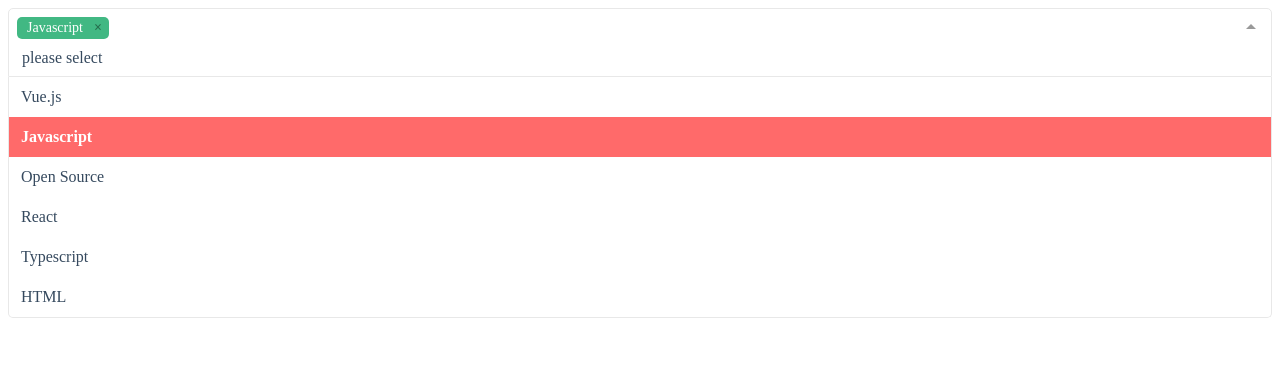
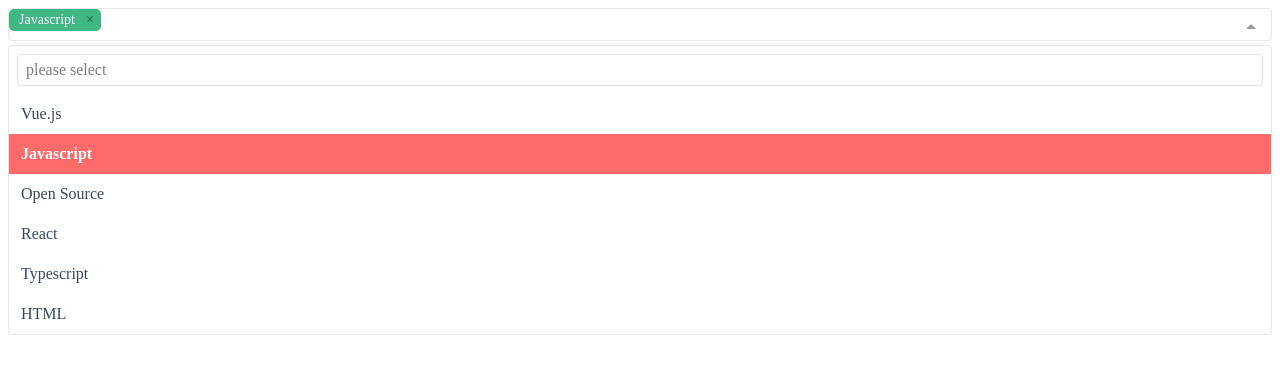
Before and after one commit to 7070587/farm-vue, a Vue app: page /w-home in a window 1280 px wide. Both pictures are taken after a click on the element 1251 px from the left and 28 px from the top of the page. Shown: the top 374 px of the page. Built offline with nearby package versions, Linux system fonts and the light colour scheme.

Commit message:
Update | multiselect | update style

```diff
--- a/src/components/multiselect/multiselect-v1.vue
+++ b/src/components/multiselect/multiselect-v1.vue
@@ -83,26 +83,6 @@
                 </slot>
             </transition>
 
-            <input
-                ref="search"
-                v-if="searchable"
-                :name="name"
-                :id="id"
-                type="text"
-                autocomplete="off"
-                spellcheck="false"
-                :placeholder="placeholder"
-                :style="inputStyle"
-                :value="search"
-                :disabled="disabled"
-                :tabindex="tabindex"
-                @input="updateSearch($event.target.value)"
-                @focus.prevent="activate()"
-                @blur.prevent="deactivate()"
-                class="multiselect__input"
-                :aria-controls="'listbox-'+id"
-            />
-
             <span
                 v-if="isSingleLabelVisible"
                 class="multiselect__single"
@@ -145,12 +125,34 @@
                 >
                     <slot name="beforeList"></slot>
 
+                    <div class="multiselect__input-box">
+
+                        <input
+                            ref="search"
+                            v-if="searchable"
+                            :name="name"
+                            :id="id"
+                            type="text"
+                            autocomplete="off"
+                            spellcheck="false"
+                            :placeholder="placeholder"
+                            :style="inputStyle"
+                            :value="search"
+                            :disabled="disabled"
+                            :tabindex="tabindex"
+                            @input="updateSearch($event.target.value)"
+                            @focus.prevent="activate()"
+                            @blur.prevent="deactivate()"
+                            class="multiselect__input"
+                            :aria-controls="'listbox-'+id"
+                        />
+                    </div>
+
                     <li v-if="multiple && max === internalValue.length">
                         <span class="multiselect__option">
                             <slot name="maxElements">Maximum of {{ max }} options selected. First remove a selected option to select another.</slot>
                         </span>
                     </li>
-
                     <template v-if="!max || internalValue.length < max">
                         <li
                             class="multiselect__element"
@@ -159,6 +161,8 @@
                             v-bind:id="id + '-' + index"
                             v-bind:role="!(option && (option.isLabel || option.isDisabled)) ? 'option' : null"
                         >
+                            <!-- {{ option }} -->
+
                             <span
                                 v-if="!(option && (option.isLabel || option.isDisabled))"
                                 :class="optionHighlight(index, option)"
@@ -179,6 +183,10 @@
                                 </slot>
                             </span>
 
+                            <!-- 1 {{ option }}
+                            2 {{ option.isLabel }}
+                            3 {{ option.isDisabled }} -->
+
                             <span
                                 v-if="option && (option.isLabel || option.isDisabled)"
                                 :data-select="groupSelect && selectGroupLabelText"
@@ -188,6 +196,7 @@
                                 @mousedown.prevent="selectGroup(option)"
                                 class="multiselect__option"
                             >
+
                                 <slot
                                     name="option"
                                     :option="option"
@@ -936,30 +945,37 @@ export default class VuePageClass extends Vue {
      * @returns {Object||String}
      */
     private getOptionLabel(option: any): string {
-        console.log(`getOptionLabel => `, option);
+        // console.log(` => `, option, option.isLabel);
+        let result: string = '';
         // // TODO:
         if (isEmpty(option)) {
-            return '';
+            // return '';
+            result = '';
         }
 
         /* istanbul ignore else */
         if (option.isTag) {
-            return option.label;
+            // return option.label;
+            result = option.label;
         }
 
         /* istanbul ignore else */
         if (option.isLabel) {
-            return option.groupLabel;
+            // return option.groupLabel;
+            result = option.groupLabel;
         }
 
         let label = this.customLabel(option, this.label);
 
         /* istanbul ignore else */
         if (isEmpty(label)) {
-            return '';
-        }
-
-        return label;
+            // return '';
+            result = '';
+        }
+
+        result = label;
+
+        return result;
     }
 
     /**
@@ -1497,9 +1513,11 @@ fieldset[disabled] .multiselect {
     display: block;
     position: relative;
     width: 100%;
-    min-height: 40px;
     text-align: left;
     color: #35495e;
+
+    // update
+    min-height: 32px;
 }
 
 .multiselect * {
@@ -1521,10 +1539,24 @@ fieldset[disabled] .multiselect {
 }
 
 .multiselect--active:not(.multiselect--above) .multiselect__current,
-.multiselect--active:not(.multiselect--above) .multiselect__input,
 .multiselect--active:not(.multiselect--above) .multiselect__tags {
-    border-bottom-left-radius: 0;
-    border-bottom-right-radius: 0;
+    // update
+    border-radius: 4px;
+}
+
+.multiselect--active:not(.multiselect--above) .multiselect__input {
+    // update
+    border-radius: 4px;
+    border: 1px solid #e3e3e3;
+    height: 32px;
+    display: flex;
+    align-items: center;
+    box-sizing: border-box;
+    padding: 6px 8px;
+}
+
+.multiselect__input-box {
+    margin: 8px;
 }
 
 .multiselect--active .multiselect__select {
@@ -1551,12 +1583,12 @@ fieldset[disabled] .multiselect {
     width: calc(100%);
     transition: border 0.1s ease;
     box-sizing: border-box;
-    margin-bottom: 8px;
     vertical-align: top;
 }
 
 .multiselect__input::placeholder {
-    color: #35495e;
+    // update
+    color: #7d7d7d;
 }
 
 .multiselect__tag ~ .multiselect__input,
@@ -1576,8 +1608,9 @@ fieldset[disabled] .multiselect {
 }
 
 .multiselect__single {
-    padding-left: 5px;
-    margin-bottom: 8px;
+    // update
+    padding: 6px 8px;
+    margin-bottom: 0;
 }
 
 .multiselect__tags-wrap {
@@ -1585,13 +1618,15 @@ fieldset[disabled] .multiselect {
 }
 
 .multiselect__tags {
-    min-height: 40px;
     display: block;
-    padding: 8px 40px 0 8px;
-    border-radius: 5px;
     border: 1px solid #e8e8e8;
     background: #fff;
     font-size: 14px;
+
+    // update
+    min-height: 32px;
+    box-sizing: border-box;
+    border-radius: 4px;
 }
 
 .multiselect__tag {
@@ -1644,7 +1679,6 @@ fieldset[disabled] .multiselect {
 
 .multiselect__current {
     line-height: 16px;
-    min-height: 40px;
     box-sizing: border-box;
     display: block;
     overflow: hidden;
@@ -1656,6 +1690,9 @@ fieldset[disabled] .multiselect {
     border-radius: 5px;
     border: 1px solid #e8e8e8;
     cursor: pointer;
+
+    // update
+    min-height: 32px;
 }
 
 .multiselect__select {
@@ -1706,11 +1743,13 @@ fieldset[disabled] .multiselect {
     max-height: 240px;
     overflow: auto;
     border: 1px solid #e8e8e8;
-    border-top: none;
-    border-bottom-left-radius: 5px;
-    border-bottom-right-radius: 5px;
+
     z-index: 50;
     -webkit-overflow-scrolling: touch;
+
+    // update
+    margin-top: 4px;
+    border-radius: 4px;
 }
 
 .multiselect__content {
@@ -1776,9 +1815,11 @@ fieldset[disabled] .multiselect {
 }
 
 .multiselect__option--selected {
-    background: #f3f3f3;
-    color: #35495e;
     font-weight: bold;
+
+    // update
+    background: #eaf6ff;
+    color: #003b65;
 }
 
 .multiselect__option--selected:after {
```
